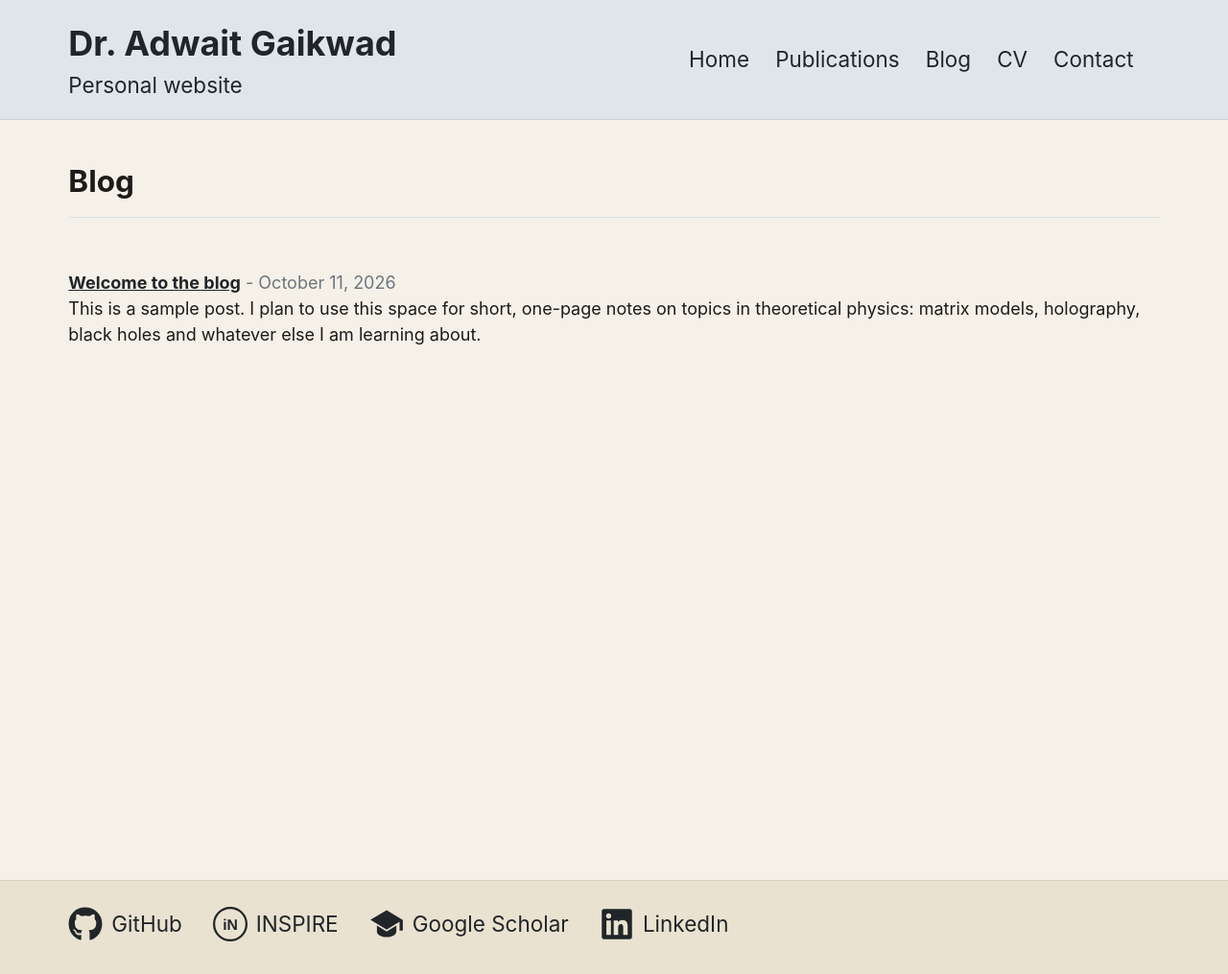
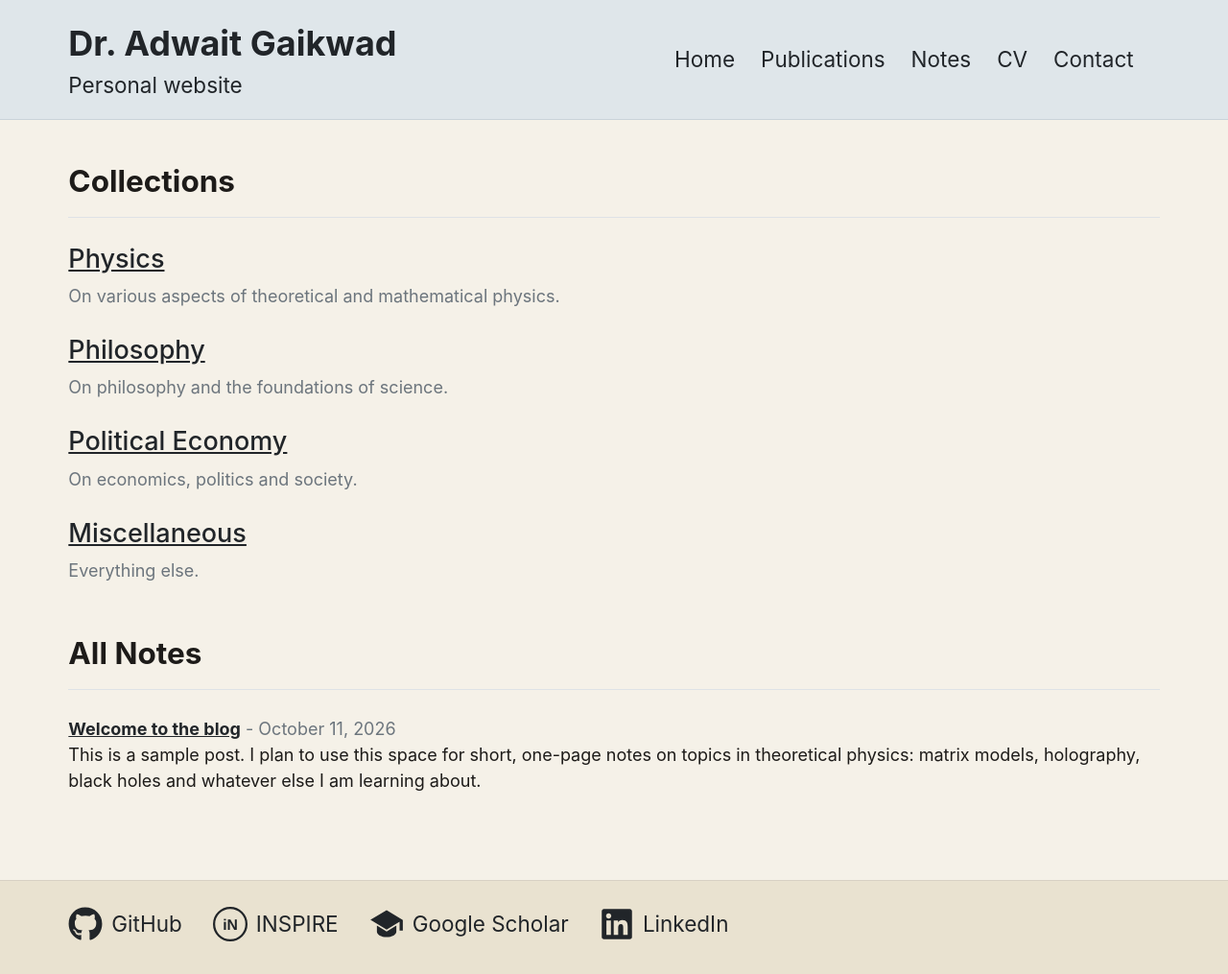
Before and after one commit to AdwaitGa/AdwaitGa.github.io, a Jekyll site: the page built from notes.md, in a window 1280 px wide and 1015 px high. Shown: the whole window at 96% size. Built offline with Jekyll 4.4.1, drawn with Linux system fonts in a browser that asks for light colours.

Commit message:
Rename Blog to Notes with four collections (Physics, Philosophy, Political Economy, Miscellaneous)
Co-Authored-By: Claude Sonnet 5.5 <noreply@anthropic.com>

```diff
--- /dev/null
+++ b/_data/collections.yml
@@ -0,0 +1,4 @@
+- {slug: 'physics', title: 'Physics', description: 'On various aspects of theoretical and mathematical physics.'}
+- {slug: 'philosophy', title: 'Philosophy', description: 'On philosophy and the foundations of science.'}
+- {slug: 'political-economy', title: 'Political Economy', description: 'On economics, politics and society.'}
+- {slug: 'miscellaneous', title: 'Miscellaneous', description: 'Everything else.'}
--- a/_data/settings.yml
+++ b/_data/settings.yml
@@ -2,7 +2,7 @@ menu:
 # - {name: 'people', url: '/people'}
 - {name: 'Home', url: '/'}
 - {name: 'Publications', url: '/publications'}
-- {name: 'Blog', url: '/blog'}
+- {name: 'Notes', url: '/notes'}
 - {name: 'CV', url: '/cv'}
 - {name: 'Contact', url: '/contact'}
 
--- a/_posts/2026-10-11-welcome.md
+++ b/_posts/2026-10-11-welcome.md
@@ -2,6 +2,7 @@
 layout: post
 title: "Welcome to the blog"
 date: 2026-10-11
+categories: physics
 ---
 
 This is a sample post. I plan to use this space for short, one-page notes on topics in theoretical physics: matrix models, holography, black holes and whatever else I am learning about.
--- a/blog.md
+++ b/notes.md
@@ -1,13 +1,20 @@
 ---
 layout: default
-title: "Blog"
+title: "Notes"
+permalink: /notes/
 ---
 
 <div class="row g-5 mb-5">
   <div class="col-md-12">
-    <h3 class="fw-bold border-bottom pb-3 mb-5">Blog</h3>
+    <h3 class="fw-bold border-bottom pb-3 mb-4">Collections</h3>
+    {% for c in site.data.collections %}
+      <h4 class="mt-4"><a href="{{ site.github.url }}/notes/{{ c.slug }}/">{{ c.title }}</a></h4>
+      <p class="text-muted">{{ c.description }}</p>
+    {% endfor %}
+
+    <h3 class="fw-bold border-bottom pb-3 mb-4 mt-5">All Notes</h3>
     {% if site.posts.size == 0 %}
-      <p>No posts yet.</p>
+      <p>No notes yet.</p>
     {% endif %}
     {% for post in site.posts %}
       <p>
--- /dev/null
+++ b/notes/miscellaneous.md
@@ -0,0 +1,7 @@
+---
+layout: collection
+title: "Miscellaneous"
+description: "Everything else."
+collection: miscellaneous
+permalink: /notes/miscellaneous/
+---
--- /dev/null
+++ b/notes/philosophy.md
@@ -0,0 +1,7 @@
+---
+layout: collection
+title: "Philosophy"
+description: "On philosophy and the foundations of science."
+collection: philosophy
+permalink: /notes/philosophy/
+---
--- /dev/null
+++ b/notes/physics.md
@@ -0,0 +1,7 @@
+---
+layout: collection
+title: "Physics"
+description: "On various aspects of theoretical and mathematical physics."
+collection: physics
+permalink: /notes/physics/
+---
--- /dev/null
+++ b/notes/political-economy.md
@@ -0,0 +1,7 @@
+---
+layout: collection
+title: "Political Economy"
+description: "On economics, politics and society."
+collection: political-economy
+permalink: /notes/political-economy/
+---
```
Also changed, not shown: _layouts/collection.html (added, +23 -0 lines).
